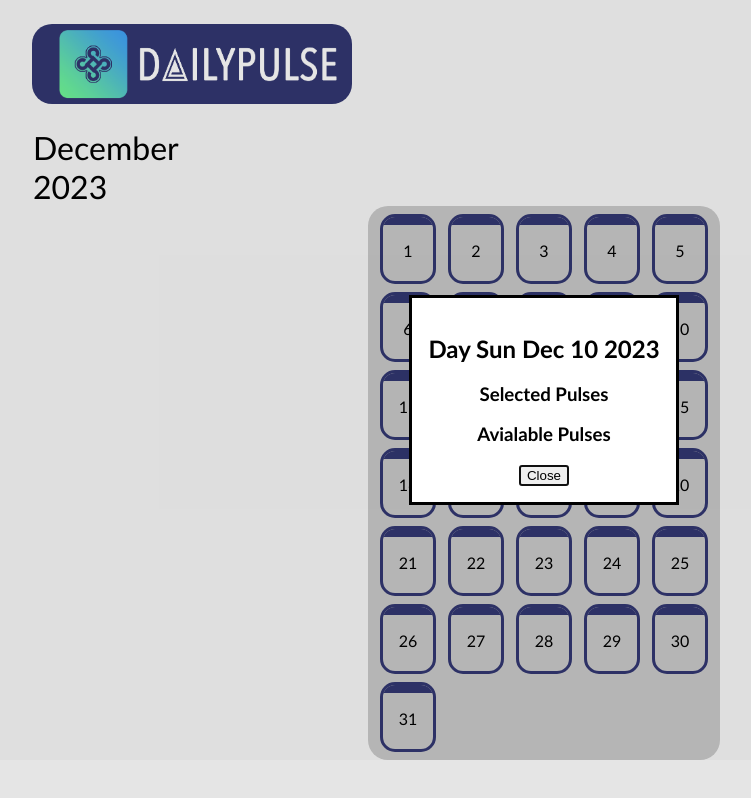
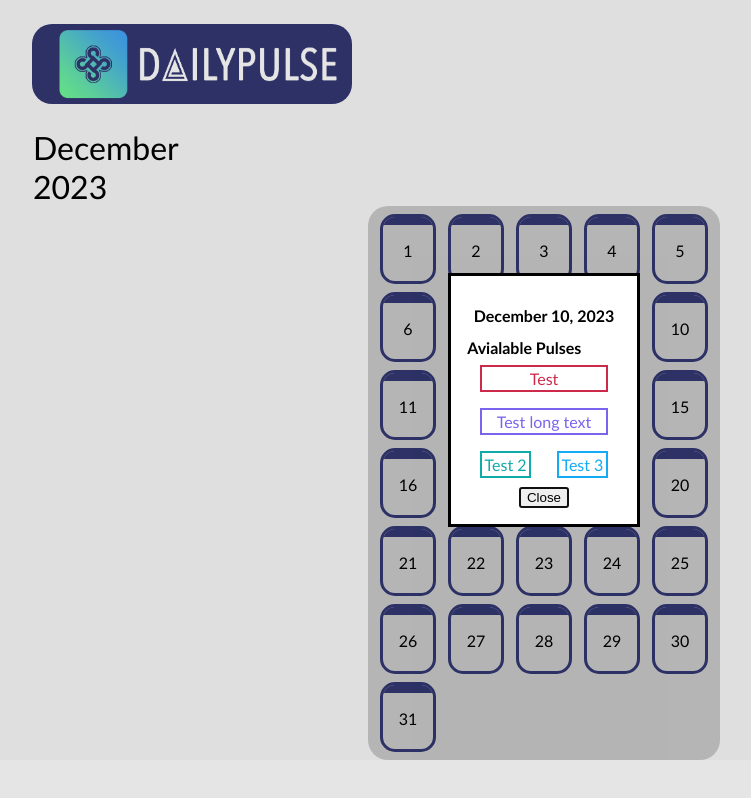
Before and after one commit to guqoliveira28/dailypulse, a React (Create React App) app: page / in a window 1280 px wide. Both pictures are taken after a click on the element "10". Shown: the whole page, without its empty margins (96-847 px from the left). Built offline with nearby package versions, Linux system fonts and the light colour scheme.

Commit message:
Renamed DayEntry type and variables. Calendar improvements. DayEntry popup pulse selections

```diff
--- a/src/assets/dummydb.ts
+++ b/src/assets/dummydb.ts
@@ -4,4 +4,21 @@ export const dummyPulses: Pulse[] = [
     name: "Test",
     color: "#cd294b",
   },
+  {
+    id: 1,
+    name: "Test long text",
+    color: "#7864ee",
+  },
+  {
+    id: 2,
+    name: "Test 2",
+    color: "#0faba9",
+  },
+  {
+    id: 3,
+    name: "Test 3",
+    color: "#13abf3",
+  },
 ];
+
+export const dummyDayEntries: DayEntry[] = [];
--- a/src/components/Calendar.tsx
+++ b/src/components/Calendar.tsx
@@ -1,16 +1,17 @@
 import { useRef, useState } from "react";
 import "./Calendar.scss";
 import MonthPicker from "./MonthPicker";
-import DayPulse, { ModalHandle } from "./DayPulse";
+import DayEntryPopup, { ModalHandle } from "./DayEntryPopup";
 import { createCalendarArray } from "../scripts/calendar";
 import YearPicker from "./YearPicker";
+import { dummyDayEntries, dummyPulses } from "../assets/dummydb";
 
 const numberOfColumns = 5;
 
 export default function Calendar() {
   const modalRef: React.Ref<ModalHandle> = useRef(null);
   const [currentDate, setCurrentDate] = useState(new Date());
-  const [selectedPulse, setSelectedPulse] = useState<PulseDay>();
+  const [selectedDay, setSelectedDay] = useState<Nullable<DayEntry>>(null);
 
   function handleMonthChange(event: React.ChangeEvent<HTMLSelectElement>) {
     let newDate = new Date(
@@ -26,28 +27,62 @@ export default function Calendar() {
     setCurrentDate(newDate);
   }
 
-  function clearSelectedPulse() {
-    setSelectedPulse(undefined);
+  function clearSelectedDayEntry() {
+    const dayEntriesIndex: number = dummyDayEntries.findIndex(
+      (dayEntry: DayEntry) => dayEntry.id === selectedDay?.id
+    );
+    if (dayEntriesIndex < 0) {
+      dummyDayEntries.push(selectedDay!);
+    } else {
+      dummyDayEntries[dayEntriesIndex] = { ...selectedDay! };
+    }
+    setSelectedDay(null);
   }
 
-  const handleSelectedPulse = (pulse: Nullable<PulseDay>) => {
+  const handleSelectedPulse = (pulse: Nullable<DayEntry>) => {
     if (pulse !== null) {
-      setSelectedPulse(pulse);
+      setSelectedDay(pulse);
       modalRef.current?.openModal();
     } else {
       console.error("Pulse was null!");
     }
-    console.log(pulse);
   };
 
-  const calendarArray = createCalendarArray(currentDate, numberOfColumns);
+  const handleAddPulse = (pulseId: number, dayPulse: DayEntry) => {
+    const pulse: Pulse | undefined = dummyPulses.find(
+      (dummy) => dummy.id === pulseId
+    );
+    if (pulse) {
+      dayPulse.pulses.push(pulse);
+      setSelectedDay({ ...dayPulse, pulses: [...dayPulse.pulses] });
+    } else {
+      console.error("Pulse was not found!");
+    }
+  };
+
+  const handleRemovePulse = (pulseId: number, dayPulse: DayEntry) => {
+    dayPulse.pulses = dayPulse.pulses.filter((p) => p.id !== pulseId);
+    setSelectedDay({ ...dayPulse, pulses: [...dayPulse.pulses] });
+  };
+
+  const calendarArray = createCalendarArray(
+    currentDate,
+    numberOfColumns,
+    dummyDayEntries
+  );
 
   return (
     <div className="calendar">
-      <DayPulse
+      <DayEntryPopup
         ref={modalRef}
-        pulse={selectedPulse!}
-        close={clearSelectedPulse}
+        currentDayEntry={selectedDay}
+        close={clearSelectedDayEntry}
+        addPulse={(selectedPulseId: number) =>
+          handleAddPulse(selectedPulseId, selectedDay!)
+        }
+        removePulse={(selectedPulseId: number) =>
+          handleRemovePulse(selectedPulseId, selectedDay!)
+        }
       />
 
       <div className="date-picker">
@@ -64,7 +99,7 @@ export default function Calendar() {
         <tbody>
           {calendarArray.map((row, index) => (
             <tr key={index}>
-              {row.map((pulseDay: Nullable<PulseDay>, dayIndex) => {
+              {row.map((pulseDay: Nullable<DayEntry>, dayIndex) => {
                 let day = pulseDay?.date.getDate();
 
                 return (
--- /dev/null
+++ b/src/components/DayEntryPopup.scss
@@ -0,0 +1,47 @@
+@import "../variables.scss";
+
+.pulse-modal {
+  h2 {
+    font-size: 1em;
+    text-transform: capitalize;
+  }
+
+  .pulses {
+    text-align: left;
+
+    h3 {
+      font-size: 1em;
+      margin: 0;
+    }
+
+    ul,
+    li {
+      list-style: none;
+      margin: 0;
+      padding: 0;
+    }
+
+    ul {
+      margin: 0 auto;
+      overflow-y: auto;
+      overflow-x: hidden;
+      display: flex;
+      flex-wrap: wrap;
+      justify-content: space-between;
+      white-space: nowrap;
+      max-height: 10em;
+      max-width: 12vw;
+    }
+
+    li {
+      margin: 1vh 1vw;
+      padding: 2px 2px;
+      flex: 1 1 auto;
+      text-align: center;
+      border: 2px solid;
+      width: fit-content;
+      cursor: pointer;
+      user-select: none;
+    }
+  }
+}
--- /dev/null
+++ b/src/components/DayEntryPopup.tsx
@@ -0,0 +1,112 @@
+import { forwardRef, useImperativeHandle, useRef } from "react";
+import "./DayEntryPopup.scss";
+import { dummyPulses } from "../assets/dummydb";
+
+export type ModalHandle = {
+  openModal: () => void;
+};
+
+function getAvailablePulses(dayPulsePulses: Pulse[]): Pulse[] {
+  if (dayPulsePulses.length === 0) {
+    return dummyPulses;
+  }
+  let availablePulsesList: Pulse[] = [];
+  dummyPulses.forEach((dummy) => {
+    if (!dayPulsePulses.find((p) => p.id === dummy.id)) {
+      availablePulsesList.push(dummy);
+    }
+  });
+  return availablePulsesList;
+}
+
+const DayEntryPopup = forwardRef<
+  ModalHandle,
+  {
+    currentDayEntry: Nullable<DayEntry>;
+    close: React.MouseEventHandler<HTMLButtonElement>;
+    addPulse: Function;
+    removePulse: Function;
+  }
+>(function DayEntryPopup(
+  {
+    currentDayEntry,
+    close,
+    addPulse,
+    removePulse,
+  }: {
+    currentDayEntry: Nullable<DayEntry>;
+    close: React.MouseEventHandler<HTMLButtonElement>;
+    addPulse: Function;
+    removePulse: Function;
+  },
+  ref: React.Ref<ModalHandle>
+) {
+  const dialog: React.LegacyRef<HTMLDialogElement> =
+    useRef<HTMLDialogElement>(null);
+  const availablePulses: Pulse[] = getAvailablePulses(
+    currentDayEntry ? currentDayEntry.pulses : []
+  );
+  const dayLabel: string = currentDayEntry
+    ? currentDayEntry.date.toLocaleString("default", { month: "long" }) +
+      " " +
+      currentDayEntry.date.getDate() +
+      ", " +
+      currentDayEntry.date.getFullYear()
+    : "";
+
+  useImperativeHandle(ref, () => {
+    return {
+      openModal() {
+        if (dialog?.current) {
+          dialog.current.showModal();
+        }
+      },
+    };
+  });
+
+  const selectedPulses =
+    currentDayEntry && currentDayEntry.pulses.length > 0 ? (
+      <section>
+        <h3>Selected Pulses</h3>
+        <ul>
+          {currentDayEntry?.pulses.map((pulse: Pulse) => (
+            <li
+              key={pulse.id}
+              style={{ color: pulse.color, borderColor: pulse.color }}
+              onClick={() => removePulse(pulse.id)}
+            >
+              {pulse.name}
+            </li>
+          ))}
+        </ul>
+      </section>
+    ) : undefined;
+
+  return (
+    <dialog ref={dialog} className="pulse-modal">
+      <h2>{dayLabel}</h2>
+      <div className="pulses">
+        {selectedPulses}
+        <section>
+          <h3>Avialable Pulses</h3>
+          <ul>
+            {availablePulses.map((pulse: Pulse) => (
+              <li
+                key={pulse.id}
+                style={{ color: pulse.color, borderColor: pulse.color }}
+                onClick={() => addPulse(pulse.id)}
+              >
+                {pulse.name}
+              </li>
+            ))}
+          </ul>
+        </section>
+      </div>
+      <form method="dialog">
+        <button onClick={close}>Close</button>
+      </form>
+    </dialog>
+  );
+});
+
+export default DayEntryPopup;
--- a/src/components/DayPulse.scss
+++ /dev/null
@@ -1,4 +0,0 @@
-@import "../variables.scss";
-
-.pulse-modal {
-}
--- a/src/components/DayPulse.tsx
+++ /dev/null
@@ -1,54 +0,0 @@
-import { forwardRef, useImperativeHandle, useRef } from "react";
-import "./DayPulse.scss";
-
-export type ModalHandle = {
-  openModal: () => void;
-};
-
-const DayPulse = forwardRef<
-  ModalHandle,
-  {
-    pulse: PulseDay;
-    close: React.MouseEventHandler<HTMLButtonElement>;
-  }
->(function DayPulse(
-  {
-    pulse,
-    close,
-  }: {
-    pulse: PulseDay;
-    close: React.MouseEventHandler<HTMLButtonElement>;
-  },
-  ref: React.Ref<ModalHandle>
-) {
-  const dialog: React.LegacyRef<HTMLDialogElement> =
-    useRef<HTMLDialogElement>(null);
-  useImperativeHandle(ref, () => {
-    return {
-      openModal() {
-        if (dialog?.current) {
-          dialog.current.showModal();
-        }
-      },
-    };
-  });
-
-  return (
-    <dialog ref={dialog} className="pulse-modal">
-      <h2>Day {pulse?.date.toDateString()}</h2>
-      <div>
-        <section>
-          <h3>Selected Pulses</h3>
-        </section>
-        <section>
-          <h3>Avialable Pulses</h3>
-        </section>
-      </div>
-      <form method="dialog">
-        <button onClick={close}>Close</button>
-      </form>
-    </dialog>
-  );
-});
-
-export default DayPulse;
--- a/src/global.d.ts
+++ b/src/global.d.ts
@@ -3,7 +3,7 @@ export {};
 declare global {
   type Nullable<T> = T | null;
 
-  type PulseDay = {
+  type DayEntry = {
     id: number;
     date: Date;
     pulses: Pulse[];
--- a/src/scripts/calendar.ts
+++ b/src/scripts/calendar.ts
@@ -4,9 +4,10 @@ function getDaysInMonth(year: number, month: number) {
 
 function createCalendarArray(
   currentDate: Date,
-  numberOfColumns: number
-): Array<Array<Nullable<PulseDay>>> {
-  const calendarArray = new Array<Array<Nullable<PulseDay>>>();
+  numberOfColumns: number,
+  dayEntries: DayEntry[]
+): Array<Array<Nullable<DayEntry>>> {
+  const calendarArray = new Array<Array<Nullable<DayEntry>>>();
   let dayCount = 1;
   const daysOfMonth = getDaysInMonth(
     currentDate.getFullYear(),
@@ -14,18 +15,25 @@ function createCalendarArray(
   );
 
   for (let i: number = 0; dayCount <= daysOfMonth; i++) {
-    calendarArray.push(new Array<Nullable<PulseDay>>(numberOfColumns));
+    calendarArray.push(new Array<Nullable<DayEntry>>(numberOfColumns));
     for (let j: number = 0; j < numberOfColumns; j++) {
       if (dayCount <= daysOfMonth) {
-        let date: Date = new Date(
+        const date: Date = new Date(
           currentDate.getFullYear(),
           currentDate.getMonth(),
           dayCount++
         );
+        const dayEntry: DayEntry | undefined = dayEntries.find(
+          (day) => day.date.getTime() === date.getTime()
+        );
+        let pulses: Pulse[] = [];
+        if (dayEntry) {
+          pulses = dayEntry.pulses;
+        }
         calendarArray[i].push({
           date: date,
-          pulses: [],
-          id: dayCount,
+          pulses: pulses,
+          id: date.getTime(),
         });
       }
     }
```
